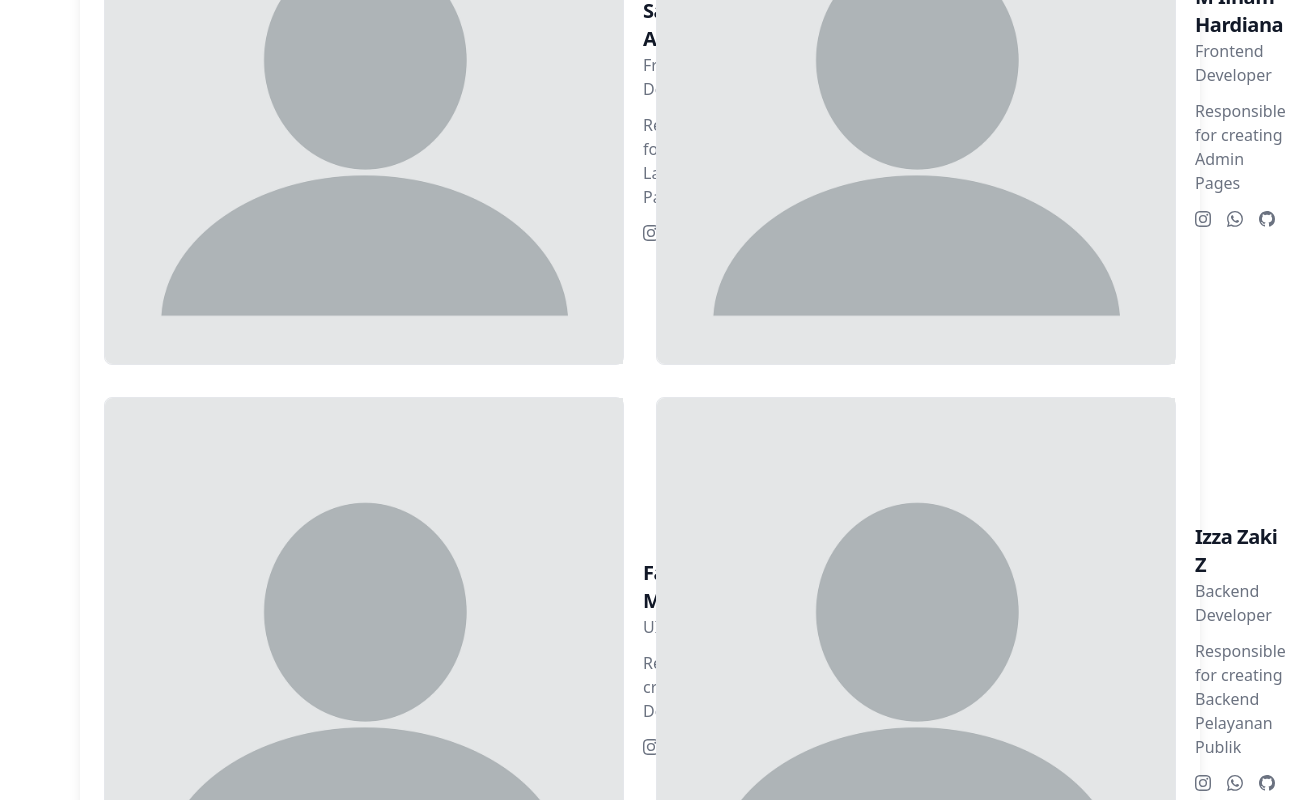
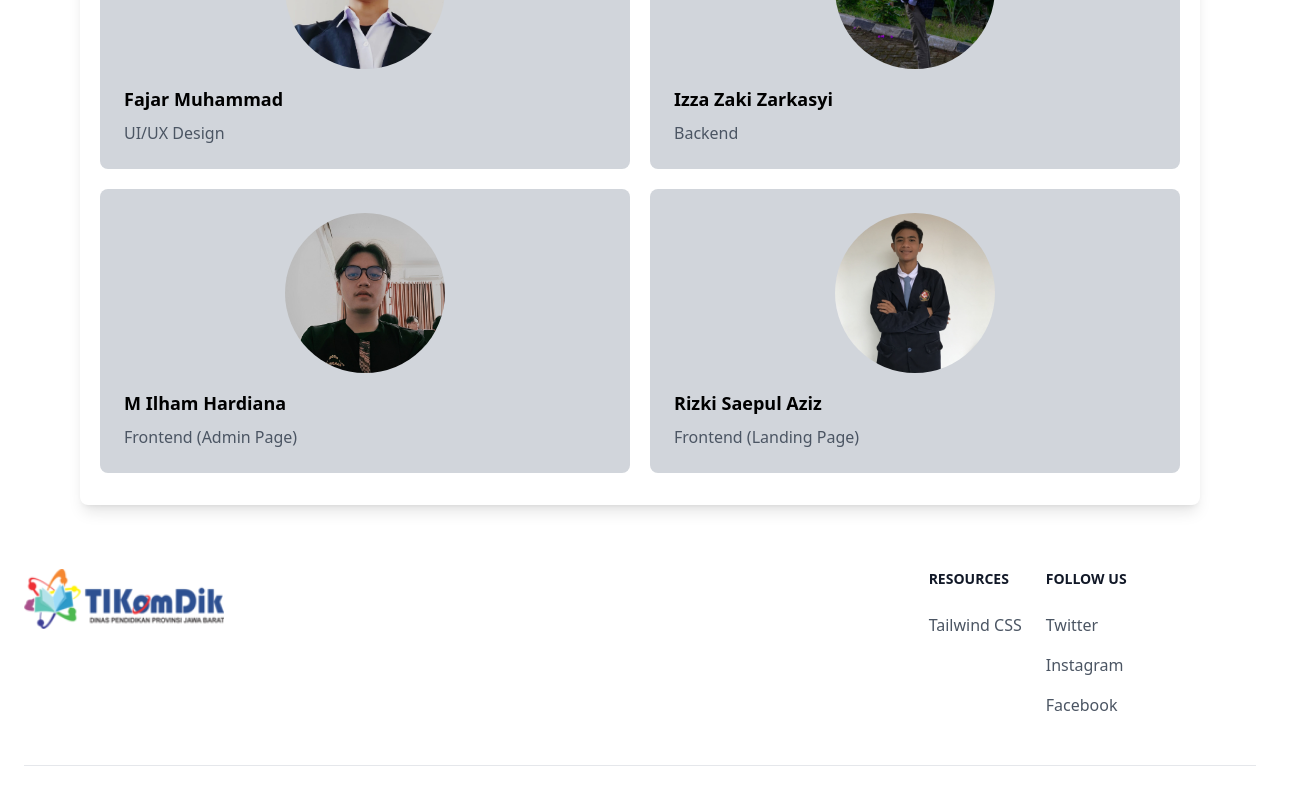
Before and after one commit to rzxyss/PelayananPublik-FE, a Next.js app: page /profile in a window 1280 px wide. Shown: the part 2900-3700 px from the top of the page, 1306 px wide, since content can reach past the window. Built offline with nearby package versions, Linux system fonts and the light colour scheme.

Commit message:
add Team Resource

```diff
--- a/pages/profile.js
+++ b/pages/profile.js
@@ -20,7 +20,7 @@ export default function Profile() {
             </h1>
           </div>
           <div className="w-full h-auto lg:mt-14 px-5 lg:px-20 2xl:px-60">
-            <div className="bg-white rounded-lg shadow-2xl lg:shadow-lg">
+            <div className="bg-white rounded-lg shadow-2xl lg:shadow-lg my-10">
               <div id="tentang-tikomdik" className="my-10">
                 <h1 className="font-Poppins font-extrabold text-3xl p-5 text-center text-[#112883]">
                   UPTD TIKomDik
@@ -229,196 +229,68 @@ export default function Profile() {
                 <h1 className="font-Poppins font-extrabold text-3xl p-5 text-center text-[#112883]">
                   Team Project
                 </h1>
-                {/* <h1 className="text-center">Coming Soon......</h1>
-                <div className="grid grid-cols-1 lg:grid-cols-2 gap-5 mt-10"></div> */}
-                <section>
-                  <div className="px-4 mx-auto max-w-screen-xl lg:px-6">
-                    <div className="grid gap-8 mb-6 md:grid-cols-2 pb-5 lg:pb-10">
-                      <div className="items-center bg-gray-50 rounded-lg border sm:flex">
+                <div className="grid grid-cols-1 md:grid-cols-2 gap-5 mt-10 pb-8 px-5">
+                  <div className="bg-gray-300 p-6 rounded-lg">
                     <Image
-                          width={200}
-                          height={0}
-                          className="w-full rounded-lg sm:rounded-none sm:rounded-l-lg"
-                          src="/image/pp.png"
-                          alt="Bonnie Avatar"
+                      src={"/image/Fajar.jpeg"}
+                      alt="Fajar Muhammad"
+                      width={500}
+                      height={500}
+                      className="w-40 h-40 rounded-full mx-auto mb-4"
                     />
-                        <div className="p-5">
-                          <h3 className="text-xl font-bold tracking-tight text-gray-900">
+                    <h3 className="text-lg font-bold mb-2 text-center md:text-left">
+                      Fajar Muhammad
+                    </h3>
+                    <p className="text-gray-600 text-center md:text-left">
+                      UI/UX Design
+                    </p>
+                  </div>
+                  <div className="bg-gray-300 p-6 rounded-lg">
+                    <Image
+                      src={"/image/Izza.jpeg"}
+                      alt="Izza Zaki Z"
+                      width={500}
+                      height={500}
+                      className="w-40 h-40 rounded-full mx-auto mb-4"
+                    />
+                    <h3 className="text-lg font-bold mb-2 text-center md:text-left">
+                      Izza Zaki Zarkasyi
+                    </h3>
+                    <p className="text-gray-600 text-center md:text-left">
+                      Backend
+                    </p>
+                  </div>
+                  <div className="bg-gray-300 p-6 rounded-lg">
+                    <Image
+                      src={"/image/Ilham.jpg"}
+                      alt="M Ilham Hardiana"
+                      width={500}
+                      height={500}
+                      className="w-40 h-40 rounded-full mx-auto mb-4"
+                    />
+                    <h3 className="text-lg font-bold mb-2 text-center md:text-left">
+                      M Ilham Hardiana
+                    </h3>
+                    <p className="text-gray-600 text-center md:text-left">
+                      Frontend (Admin Page)
+                    </p>
+                  </div>
+                  <div className="bg-gray-300 p-6 rounded-lg">
+                    <Image
+                      src={"/image/Rizki.jpg"}
+                      alt="Rizki Saepul Aziz"
+                      width={500}
+                      height={500}
+                      className="w-40 h-40 rounded-full mx-auto mb-4"
+                    />
+                    <h3 className="text-lg font-bold mb-2 text-center md:text-left">
                       Rizki Saepul Aziz
                     </h3>
-                          <span className="text-gray-500">
-                            Frontend Developer
-                          </span>
-                          <p className="mt-3 mb-4 font-light text-gray-500">
-                            Responsible for creating Landing Pages
+                    <p className="text-gray-600 text-center md:text-left">
+                      Frontend (Landing Page)
                     </p>
-                          <ul className="flex space-x-4 sm:mt-0">
-                            <li>
-                              <Link
-                                href="#"
-                                className="text-gray-500 hover:text-gray-900"
-                              >
-                                <BsInstagram />
-                              </Link>
-                            </li>
-                            <li>
-                              <Link
-                                href="#"
-                                className="text-gray-500 hover:text-gray-900"
-                              >
-                                <BsWhatsapp />
-                              </Link>
-                            </li>
-                            <li>
-                              <Link
-                                href="#"
-                                className="text-gray-500 hover:text-gray-900"
-                              >
-                                <BsGithub />
-                              </Link>
-                            </li>
-                          </ul>
                   </div>
                 </div>
-                      <div className="items-center bg-gray-50 rounded-lg border sm:flex">
-                        <Image
-                          width={200}
-                          height={0}
-                          className="w-full rounded-lg sm:rounded-none sm:rounded-l-lg"
-                          src="/image/pp.png"
-                          alt="Bonnie Avatar"
-                        />
-                        <div className="p-5">
-                          <h3 className="text-xl font-bold tracking-tight text-gray-900">
-                            M Ilham Hardiana
-                          </h3>
-                          <span className="text-gray-500">
-                            Frontend Developer
-                          </span>
-                          <p className="mt-3 mb-4 font-light text-gray-500">
-                            Responsible for creating Admin Pages
-                          </p>
-                          <ul className="flex space-x-4 sm:mt-0">
-                            <li>
-                              <Link
-                                href="#"
-                                className="text-gray-500 hover:text-gray-900"
-                              >
-                                <BsInstagram />
-                              </Link>
-                            </li>
-                            <li>
-                              <Link
-                                href="#"
-                                className="text-gray-500 hover:text-gray-900"
-                              >
-                                <BsWhatsapp />
-                              </Link>
-                            </li>
-                            <li>
-                              <Link
-                                href="#"
-                                className="text-gray-500 hover:text-gray-900"
-                              >
-                                <BsGithub />
-                              </Link>
-                            </li>
-                          </ul>
-                        </div>
-                      </div>
-                      <div className="items-center bg-gray-50 rounded-lg border sm:flex">
-                        <Image
-                          width={200}
-                          height={0}
-                          className="w-full rounded-lg sm:rounded-none sm:rounded-l-lg"
-                          src="/image/pp.png"
-                          alt="Bonnie Avatar"
-                        />
-                        <div className="p-5">
-                          <h3 className="text-xl font-bold tracking-tight text-gray-900">
-                            Fajar Muhammad
-                          </h3>
-                          <span className="text-gray-500">UI/UX Design</span>
-                          <p className="mt-3 mb-4 font-light text-gray-500">
-                            Responsible for creating UI/UX Design
-                          </p>
-                          <ul className="flex space-x-4 sm:mt-0">
-                            <li>
-                              <Link
-                                href="#"
-                                className="text-gray-500 hover:text-gray-900"
-                              >
-                                <BsInstagram />
-                              </Link>
-                            </li>
-                            <li>
-                              <Link
-                                href="#"
-                                className="text-gray-500 hover:text-gray-900"
-                              >
-                                <BsWhatsapp />
-                              </Link>
-                            </li>
-                            <li>
-                              <Link
-                                href="#"
-                                className="text-gray-500 hover:text-gray-900"
-                              >
-                                <BsGithub />
-                              </Link>
-                            </li>
-                          </ul>
-                        </div>
-                      </div>
-                      <div className="items-center bg-gray-50 rounded-lg border sm:flex">
-                        <Image
-                          width={200}
-                          height={0}
-                          className="w-full rounded-lg sm:rounded-none sm:rounded-l-lg"
-                          src="/image/pp.png"
-                          alt="Bonnie Avatar"
-                        />
-                        <div className="p-5">
-                          <h3 className="text-xl font-bold tracking-tight text-gray-900">
-                            Izza Zaki Z
-                          </h3>
-                          <span className="text-gray-500">
-                            Backend Developer
-                          </span>
-                          <p className="mt-3 mb-4 font-light text-gray-500">
-                            Responsible for creating Backend Pelayanan Publik
-                          </p>
-                          <ul className="flex space-x-4 sm:mt-0">
-                            <li>
-                              <Link
-                                href="#"
-                                className="text-gray-500 hover:text-gray-900"
-                              >
-                                <BsInstagram />
-                              </Link>
-                            </li>
-                            <li>
-                              <Link
-                                href="#"
-                                className="text-gray-500 hover:text-gray-900"
-                              >
-                                <BsWhatsapp />
-                              </Link>
-                            </li>
-                            <li>
-                              <Link
-                                href="#"
-                                className="text-gray-500 hover:text-gray-900"
-                              >
-                                <BsGithub />
-                              </Link>
-                            </li>
-                          </ul>
-                        </div>
-                      </div>
-                    </div>
-                  </div>
-                </section>
               </div>
             </div>
           </div>
```
Lines whose indentation alone changed are shown as unchanged.
